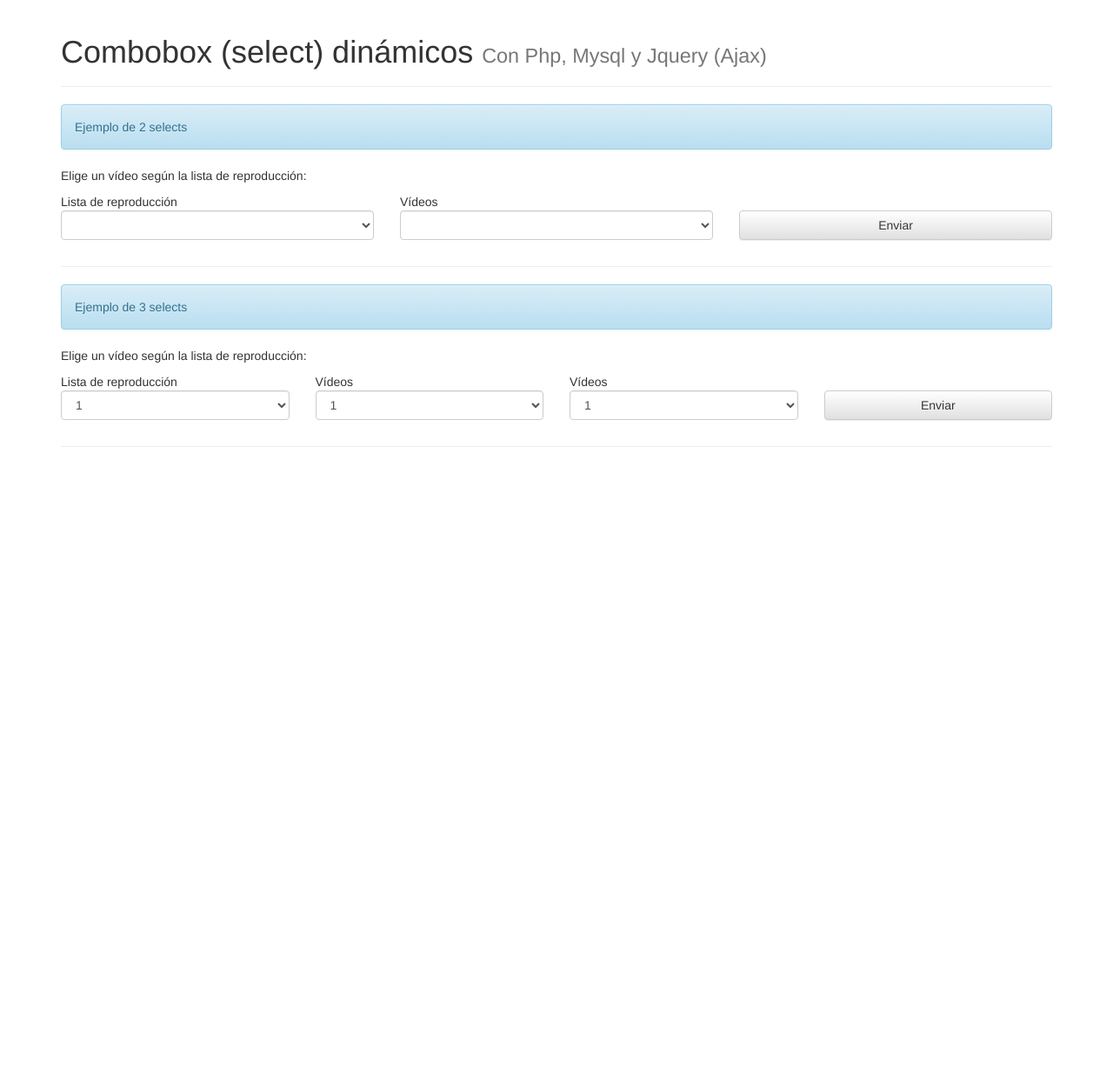
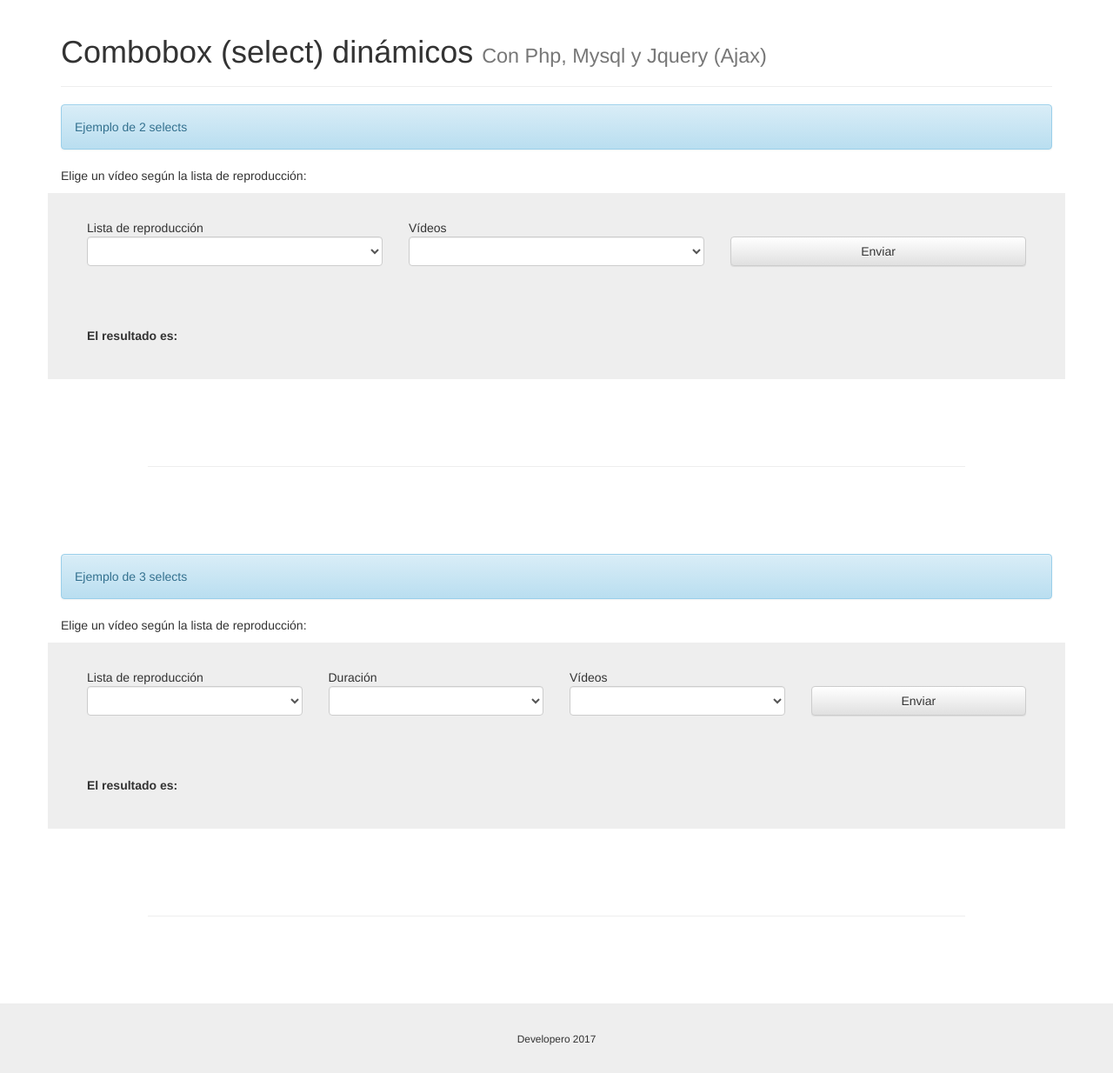
Before and after one commit to Developero-oficial/Combobox-select-dinamicos, a PHP site: page / in a window 1280 px wide. Shown: the whole page at 87% size. Before the commit the page ends 514 px from the top, so only its background shows below. Run offline with PHP 8.4, Linux system fonts and the light colour scheme; lists and menus that the app fills with data are empty; some libraries are stand-ins or nearby versions.

Commit message:
Frontend terminado

```diff
--- /dev/null
+++ b/css/index.css
@@ -0,0 +1,13 @@
+hr {
+  margin: 100px;
+}
+
+.row {
+  background-color: #eeeeee;
+  padding: 30px;
+}
+
+footer {
+  padding: 30px;
+  background-color: #eee;
+}
--- a/index.php
+++ b/index.php
@@ -35,6 +35,11 @@
         <p><br><button id="boton_video" type="submit" class="btn btn-default btn-block">Enviar</button></p>
       </div>
     </div>
+    <div class="row">
+      <div class="col-md-4">
+        <p><b>El resultado es: </b></p><p id="resultado1"></p>
+      </div>
+    </div>
     <hr>
     <div class="alert alert-info" role="alert">Ejemplo de 3 selects</div>
     <p>Elige un vídeo según la lista de reproducción:</p>
@@ -42,32 +47,17 @@
       <div class="col-md-3">
         <p>Lista de reproducción
         <select class="form-control">
-          <option>1</option>
-          <option>2</option>
-          <option>3</option>
-          <option>4</option>
-          <option>5</option>
         </select></p>
       </div>
       <div class="col-md-3">
-        <p>Vídeos
+        <p>Duración
         <select class="form-control">
-          <option>1</option>
-          <option>2</option>
-          <option>3</option>
-          <option>4</option>
-          <option>5</option>
         </select>
       </p>
       </div>
       <div class="col-md-3">
         <p>Vídeos
         <select class="form-control">
-          <option>1</option>
-          <option>2</option>
-          <option>3</option>
-          <option>4</option>
-          <option>5</option>
         </select>
       </p>
       </div>
@@ -75,8 +65,14 @@
         <p><br><button type="submit" class="btn btn-default btn-block">Enviar</button></p>
       </div>
     </div>
+    <div class="row">
+      <div class="col-md-4">
+        <p><b>El resultado es: </b></p><p id="resultado1"></p>
+      </div>
+    </div>
     <hr>
   </div>
+  <footer class="text-center"><small>Developero <?php echo date('Y');?></small></footer>
   <script src="https://ajax.googleapis.com/ajax/libs/jquery/3.1.1/jquery.min.js">
   </script>
   <script type="text/javascript" src="js/index.js"></script>
```
